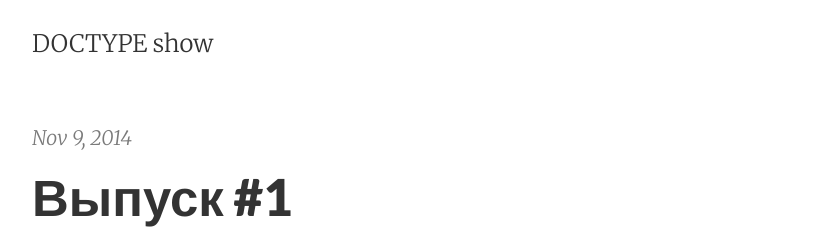
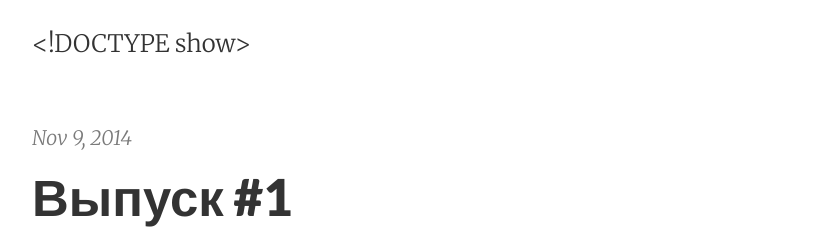
Before and after one commit to DoctypeShow/doctypeshow.ru, a Jekyll site: the page built from index.html, in a window 1280 px wide. Shown: the top 229 px of the page, without its empty margins (224-1055 px from the left). Built offline with Jekyll 4.4.1, drawn with Linux system fonts in a browser that asks for light colours; the list of posts is cut into pages by our own code; some of the changed lines change nothing that is shown.

Commit message:
обновлен заголовок

```diff
--- a/_config.yml
+++ b/_config.yml
@@ -1,5 +1,5 @@
 # Site settings
-title:       "DOCTYPE show"
+title:       "&lt;!DOCTYPE show&gt;"
 email:       your_email@example.com
 author:      gorenburg & bizi
 description: "Подкаст о полном цикле веб-разработки"
```
